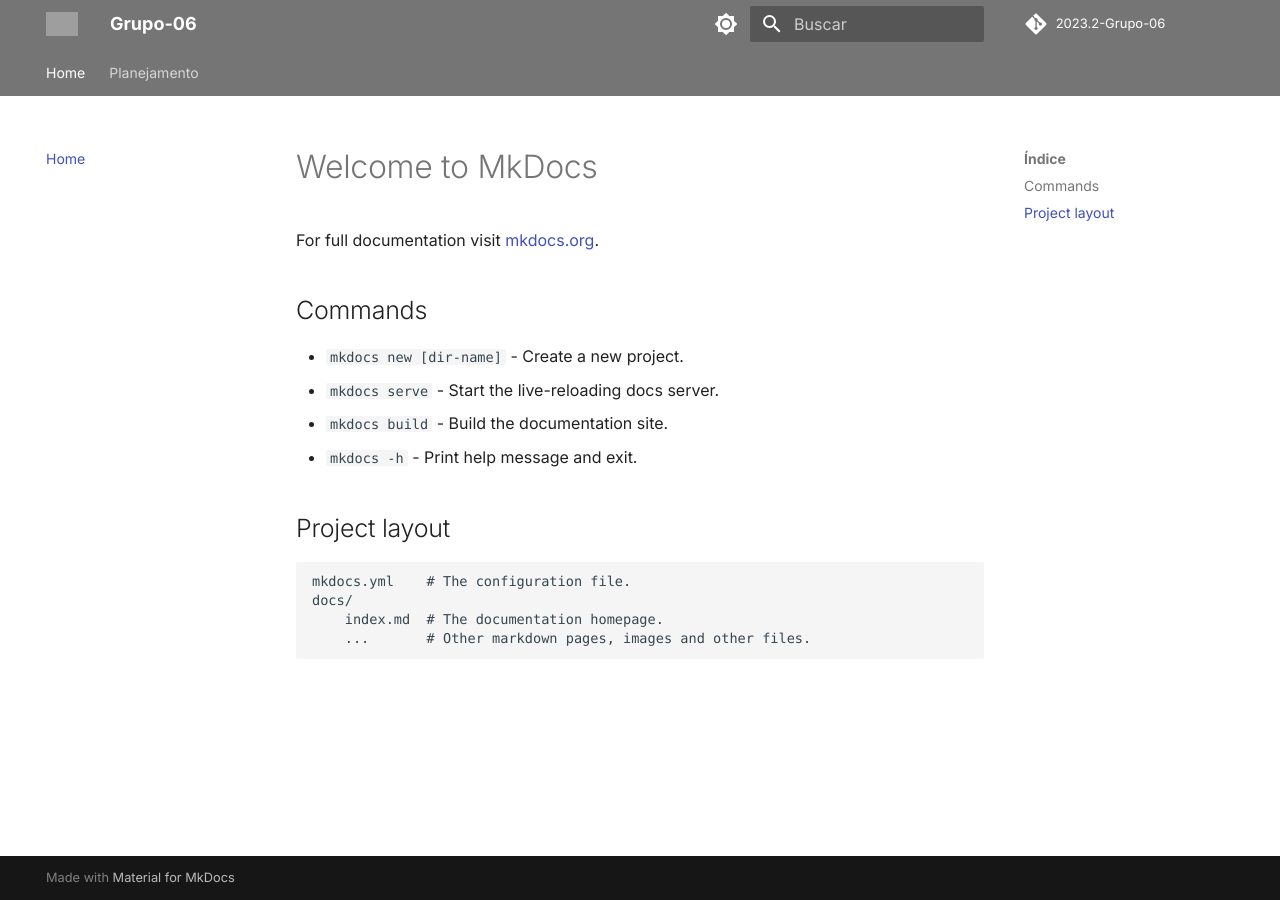
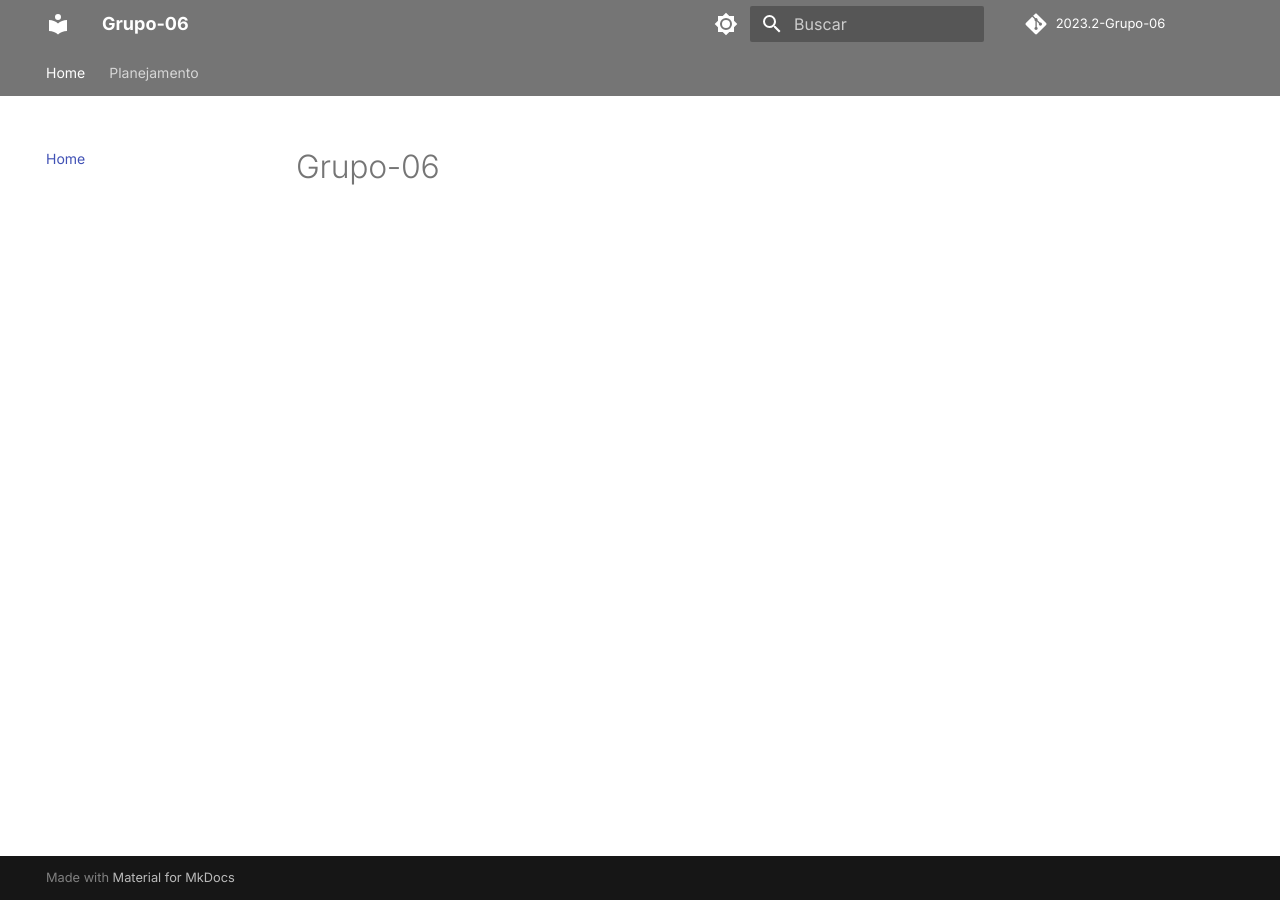
Before and after one commit to Requisitos-de-Software/2023.2-Skoob, an MkDocs documentation site: the page built from docs/index.md, in a window 1280 px wide. Built offline with MkDocs 1.6.1 and Material for MkDocs 9.7.7, drawn with Linux system fonts in a browser that asks for light colours; some web fonts are replaced; comment, search, counter and statistics services are not loaded; grey boxes are pictures that could not be loaded.

Commit message:
gitpages

```diff
--- a/docs/index.md
+++ b/docs/index.md
@@ -1,17 +1 @@
-# Welcome to MkDocs
-
-For full documentation visit [mkdocs.org](https://www.mkdocs.org).
-
-## Commands
-
-* `mkdocs new [dir-name]` - Create a new project.
-* `mkdocs serve` - Start the live-reloading docs server.
-* `mkdocs build` - Build the documentation site.
-* `mkdocs -h` - Print help message and exit.
-
-## Project layout
-
-    mkdocs.yml    # The configuration file.
-    docs/
-        index.md  # The documentation homepage.
-        ...       # Other markdown pages, images and other files.
+# Grupo-06
--- a/mkdocs.yml
+++ b/mkdocs.yml
@@ -1,10 +1,15 @@
+repo_name: 2023.2-Grupo-06
+repo_url: https://github.com/Requisitos-de-Software/2023.2-Grupo06
+
 site_name: Grupo-06
+nav:
+  - Home: index.md
+  - Planejamento:
+    - "Modelo de Artefato de Apresentação": planejamento/modelo_artefato_apresentação.md
 
 theme:
   name: material
   language: pt
-  logo: img/logo.png
-  favicon: img/logo.png
   palette:
     - media: "(prefers-color-scheme: light)"
       scheme: default
@@ -26,12 +31,3 @@
   features:
     - tabs
     - navigation.section
-
-nav:
-  - Home: index.md
-  - Planejamento:
-    - "Modelo de Artefato de Apresentação": planejamento/modelo_artefato_apresentação.md
-
-
-repo_name: 2023.2-Grupo-06
-repo_url: https://github.com/Requisitos-de-Software/2023.2-Grupo06
```
